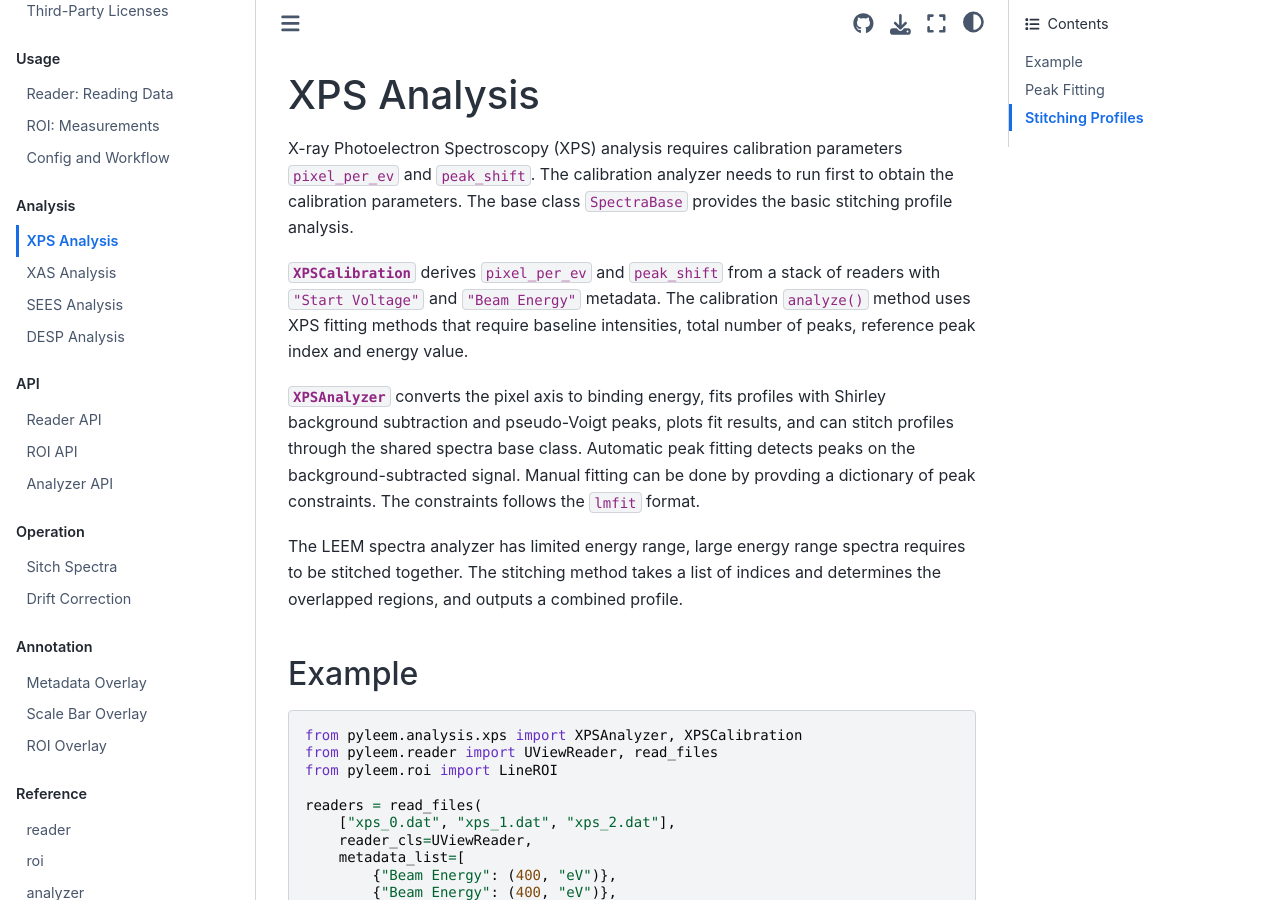
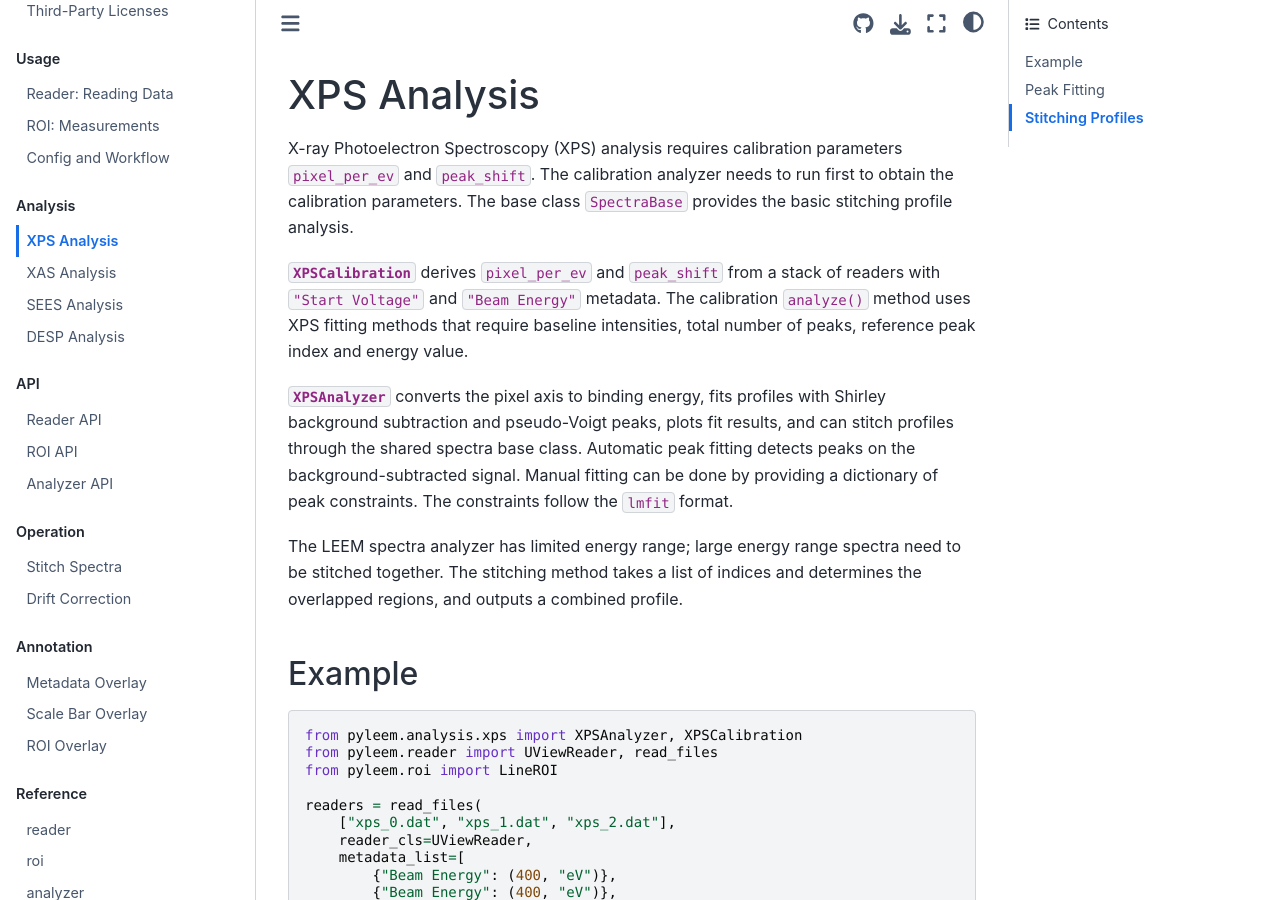
Before and after one commit to peterhys/pyLEEM, a Sphinx documentation site: the page built from docs/analysis/xps.md, in a window 1280 px wide and 900 px high. Built offline with Sphinx 7.4.7 and the Sphinx Book theme 1.1.4, drawn with Linux system fonts in a browser that asks for light colours.

Commit message:
Refactor documentation

```diff
--- a/docs/analysis/xps.md
+++ b/docs/analysis/xps.md
@@ -15,11 +15,11 @@ reference peak index and energy value.
 binding energy, fits profiles with Shirley background subtraction and
 pseudo-Voigt peaks, plots fit results, and can stitch profiles through the
 shared spectra base class. Automatic peak fitting detects peaks on the
-background-subtracted signal. Manual fitting can be done by provding
-a dictionary of peak constraints. The constraints follows the `lmfit` format.
+background-subtracted signal. Manual fitting can be done by providing
+a dictionary of peak constraints. The constraints follow the `lmfit` format.
 
-The LEEM spectra analyzer has limited energy range, large energy range spectra
-requires to be stitched together. The stitching method takes a list of indices
+The LEEM spectra analyzer has limited energy range; large energy range spectra
+need to be stitched together. The stitching method takes a list of indices
 and determines the overlapped regions, and outputs a combined profile.
 
 ## Example
--- a/docs/operation/stitch.md
+++ b/docs/operation/stitch.md
@@ -1,4 +1,4 @@
-# Sitch Spectra
+# Stitch Spectra
 
 Profile stitching utilities for combining multiple overlapping spectra into a
 single continuous profile.
```
Also changed, not shown: docs/analysis/xas.md (+4 -3 lines), docs/operation/drift.md (+3 -3 lines).
